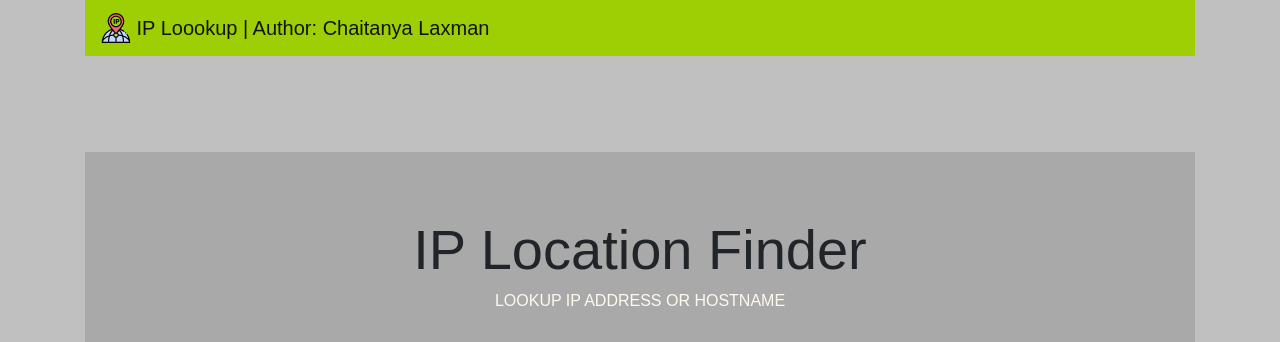
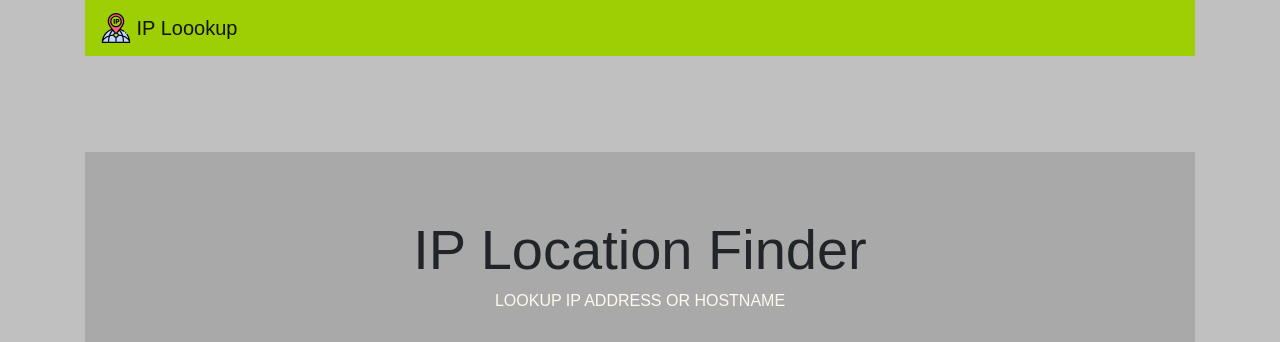
Before and after one commit to claxman/IP_Lookup, a Flask app: page / in a window 1280 px wide. Shown: the top 342 px of the page. Run offline with Flask 2, Linux system fonts and the light colour scheme; some libraries are stand-ins or nearby versions; some web fonts are replaced.

Commit message:
App Updated

```diff
--- a/templates/base.html
+++ b/templates/base.html
@@ -20,7 +20,7 @@
         <nav class="navbar navbar-light" style="background-color: #9ece04;">
             <a class="navbar-brand" href="{{url_for('index')}}">
             <img src="../static/ip.svg" width="30" height="30" class="d-inline-block align-top" alt="" loading="lazy">
-            IP Loookup | Author: Chaitanya Laxman
+            IP Loookup
             </a>
         </nav>
         <br><br><br><br>
```
